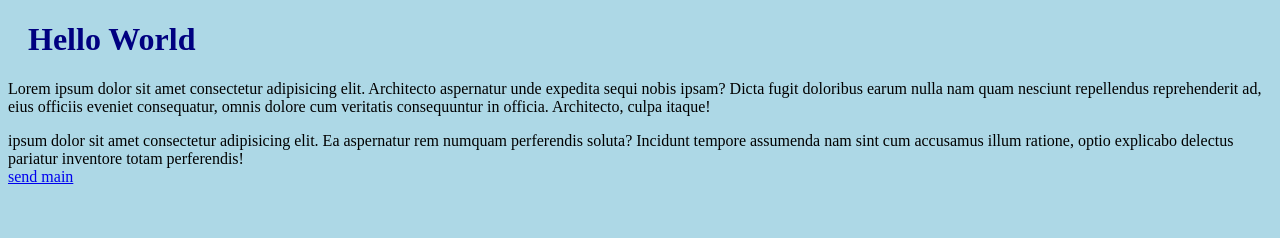
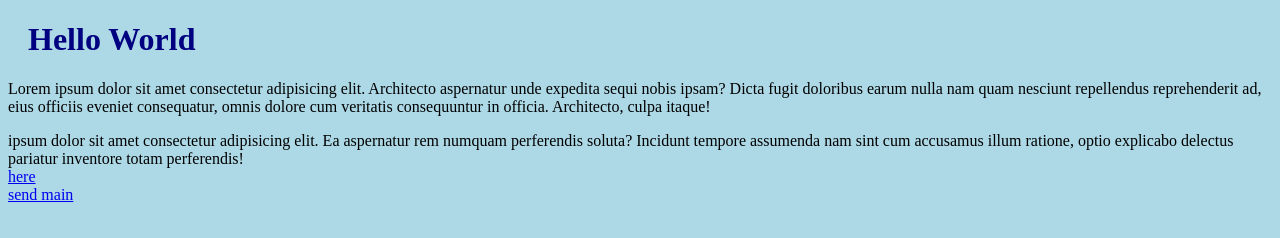
Before and after one commit to tobiebenezer/gitclass2, a plain HTML site: page index.html in a window 1280 px wide. Drawn offline with Linux system fonts and the light colour scheme.

Commit message:
add new line

```diff
--- a/index.html
+++ b/index.html
@@ -20,7 +20,7 @@
     <article>
         ipsum dolor sit amet consectetur adipisicing elit. Ea aspernatur rem numquam perferendis soluta? Incidunt tempore assumenda nam sint cum accusamus illum ratione, optio explicabo delectus pariatur inventore totam perferendis!
     </article>
-
+   <a href="#">here</a>
     <div>
         <a href="mailto:tobisam@mail.com">send main</a>
     </div>
```
